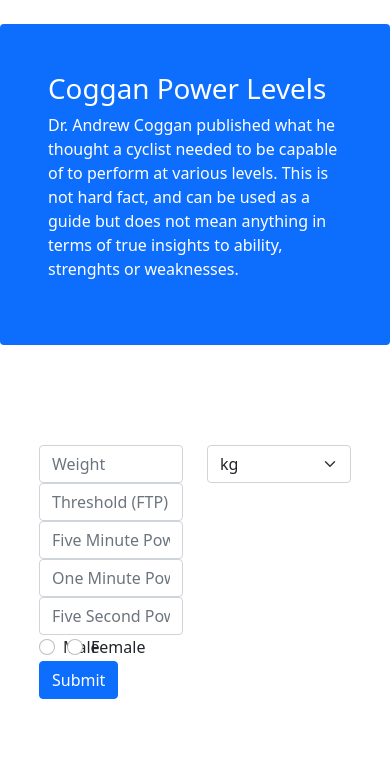
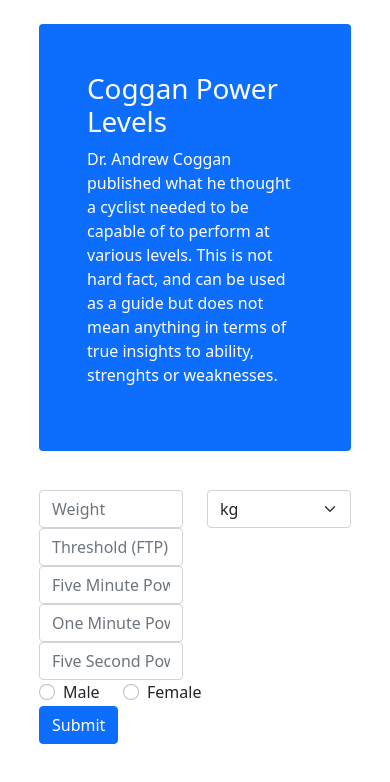
Before and after one commit to r0wdiggity/r0wdiggity.github.io, a plain HTML site: page coggan.html in a window 390 px wide. Drawn offline with nearby package versions, Linux system fonts and the light colour scheme.

Commit message:
made responsive

```diff
--- a/coggan.html
+++ b/coggan.html
@@ -23,7 +23,7 @@
 <body>
   <script type="module" src="js/coggan.js"></script>
   <!-- Add your site or application content here -->
-  <div class="mt-4 p-5 bg-primary text-white rounded" style="margin-top: 20px; margin-bottom: 100px">
+  <div class="mt-4 p-5 bg-primary text-white rounded" style="margin:10%">
     <h1>Coggan Power Levels</h1>
     <p>Dr. Andrew Coggan published what he thought a cyclist needed to be capable of to perform at various levels.
         This is not hard fact, and can be used as a guide but does not mean anything in terms of true insights to ability,
@@ -63,13 +63,13 @@
             </div>
         </div>
         <div class="row">
-        <div class="col-1">
+            <div class="col-3 col-md-1">
                 <div class="form-check form-check-inline">
                     <input class="form-check-input" type="radio" name="gender" id="male" value="male">
                     <label class="form-check-label" for="inlineRadio1">Male</label>
                 </div>
             </div>
-        <div class="col-1">
+            <div class="col-3 col-md-1">
                 <div class="form-check form-check-inline">
                     <input class="form-check-input" type="radio" name="gender" id="female" value="female">
                     <label class="form-check-label" for="Female">Female</label>
@@ -78,28 +78,20 @@
     </div>
         <button type="submit" onclick="power_data()" class="btn btn-primary">Submit</button>
     </form>
-  <div>
-      <div class="row">
-        <div class="col-3"></div>
-        <div class="col-6"><p id="power_results"></p></div>
-        <div class="col-3"></div>
+    <div class="container-fluid" style="max-width: 1000px">
+        <div class="row" style="margin: 0 auto; float: none;">
+            <p id="power_results" style="text-align: center;"></p>
         </div>
-      <div class="row">
-        <div class="col-1"></div>
-          <div class="col-10">
+        <div class="row" style="margin: 0 auto; float: none;">
             <h3 id="table_h"></h3>
+        </div>
+        <div class="row" style="margin: 0 auto; float: none;">
             <p id="table_p"></p>
         </div>
-      </div>
-      <div class="row">
-        <div class="col-1"></div>
-        <div class="col-10">
+        <div class="row" style="margin: 0 auto; float: none;">
             <table class="table table-responsive-sm table-hover" id="improvement_table"></table>
         </div>
-        <div class="col-1"></div>
     </div>
-  </div>
-
 </body>
 
 </html>
```
Lines whose indentation alone changed are shown as unchanged.
